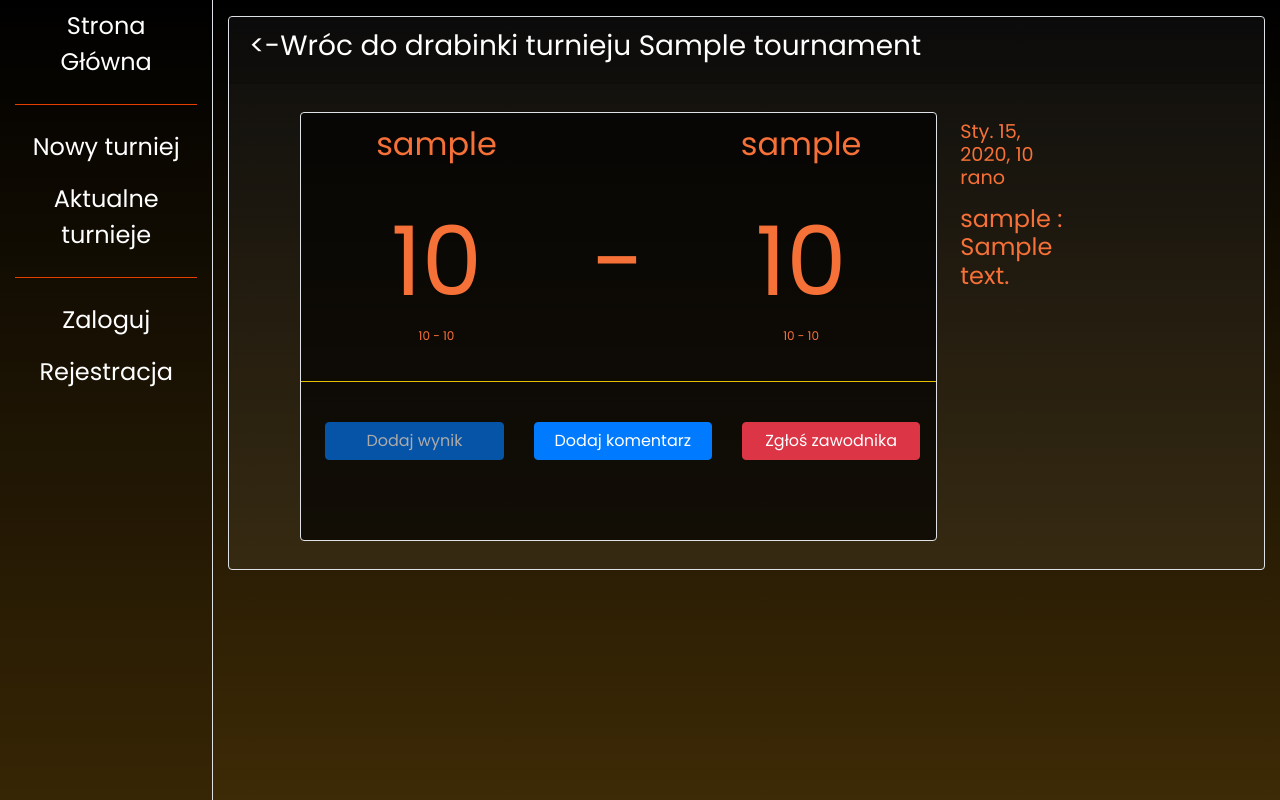
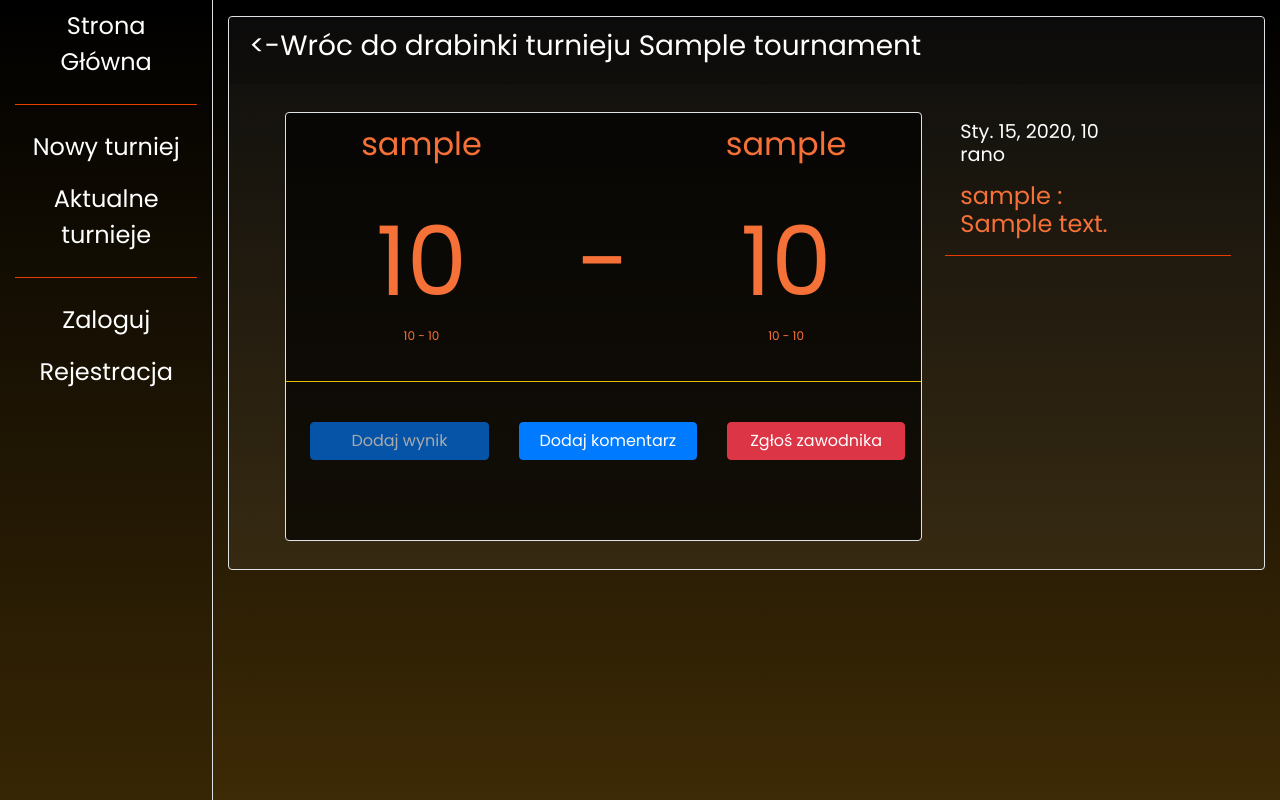
Before and after one commit to psgoral/Django-Tournament-Creator, a Django app: a page that uses main/templates/main/match.html in a window 1280 px wide. Run offline with Django 3.2, Linux system fonts and the light colour scheme; tables that the repository leaves empty hold one stand-in row (values such as "Sample post"); some libraries are stand-ins or nearby versions.

Commit message:
deploy-script

```diff
--- a/main/templates/main/match.html
+++ b/main/templates/main/match.html
@@ -130,11 +130,11 @@
                                 </div>
                             </div>
                         </div>
-                        <div class="row mt-3">
+                        <div class="row-8 mt-3">
                             {%for comment in comments%}
-                            <div class="col-6">
+                            <div class="col-8">
                                 <h4>
-                                    <p class="small">{{comment.date}}</p> {{comment.author}} : {{comment.message}}
+                                    <p class="small text-white">{{comment.date}}</p> {{comment.author}} : {{comment.message}}
                                 </h4>
                             </div>
                             <hr style="background-color: orangered;">
```
